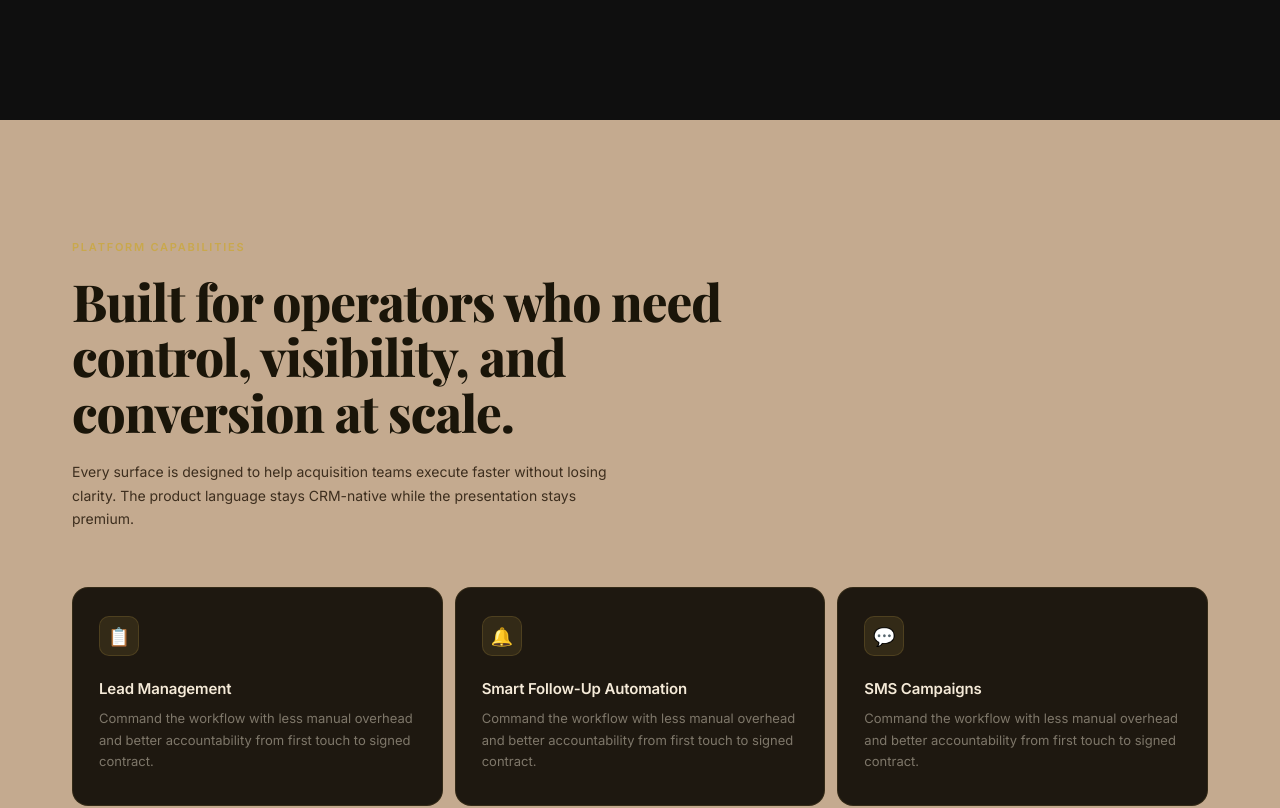
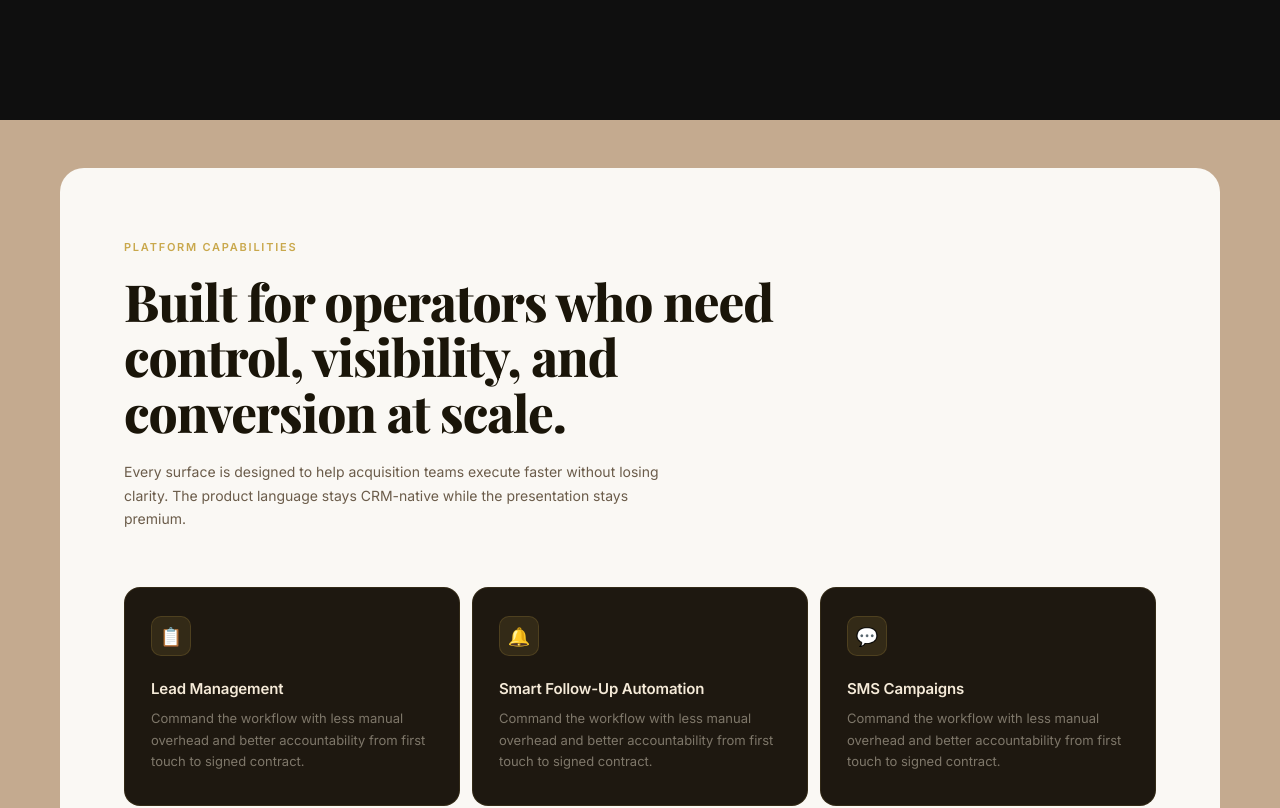
Before and after one commit to kariimhisham1/CRM-Remiliux-New-LP, a React (Create React App) app: page / in a window 1280 px wide. Shown: the part 5480-6288 px from the top of the page. Built offline with nearby package versions, Linux system fonts and the light colour scheme.

Commit message:
Update WhyTeams.css

```diff
--- a/src/components/WhyTeams.css
+++ b/src/components/WhyTeams.css
@@ -1,14 +1,20 @@
-/* ── Section ── */
+/* ── Outer section — taupe background ── */
 .why {
   background: #c4aa8f;
-  padding: 120px 72px;
+  padding: 48px 48px;
   min-height: 100vh;
+  display: flex;
+  align-items: center;
 }
 
+/* ── Inner frame — the large rounded card container ── */
 .why__inner {
   max-width: 1160px;
   margin: 0 auto;
   width: 100%;
+  background: #FAF8F4;
+  border-radius: 24px;
+  padding: 72px 64px 80px;
 }
 
 /* ── Header ── */
@@ -41,7 +47,7 @@
   font-family: var(--font-body, sans-serif);
   font-size: 14px;
   line-height: 1.7;
-  color: #3d2e1e;
+  color: #6b5c4a;
   max-width: 560px;
 }
 
@@ -52,7 +58,7 @@
   gap: 12px;
 }
 
-/* ── Dark card — warm dark brown, not pure black ── */
+/* ── Dark card ── */
 .why__card {
   background: #1e1810;
   border-radius: 16px;
```
